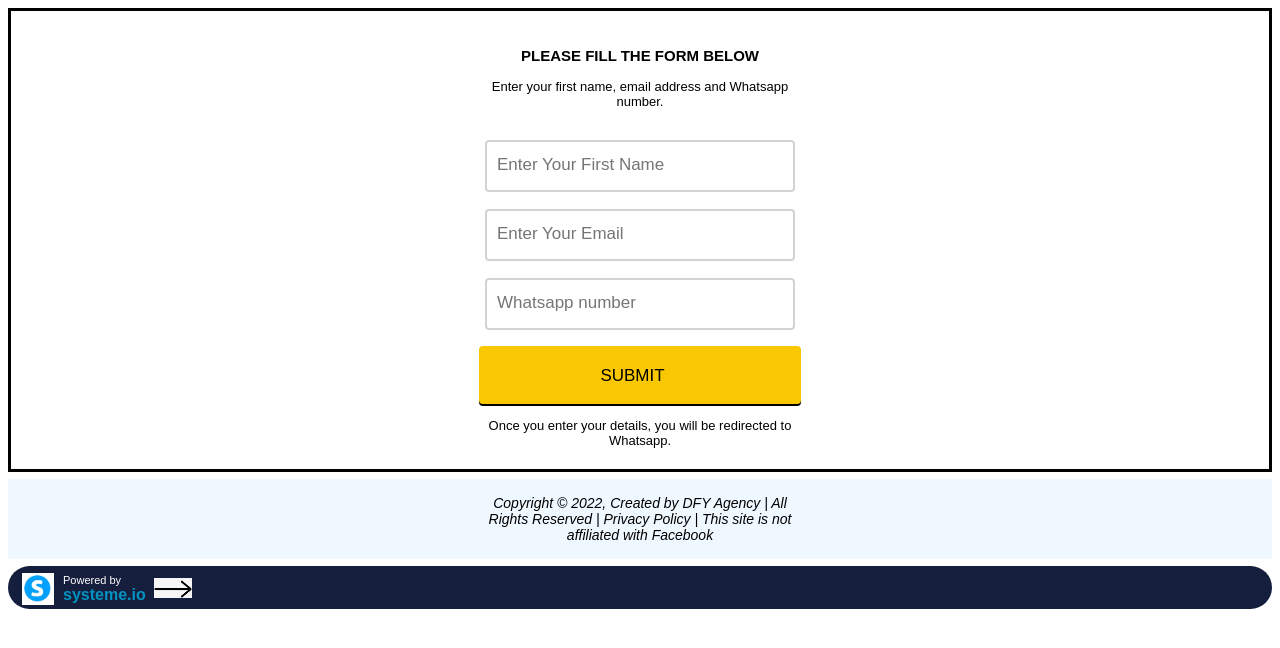
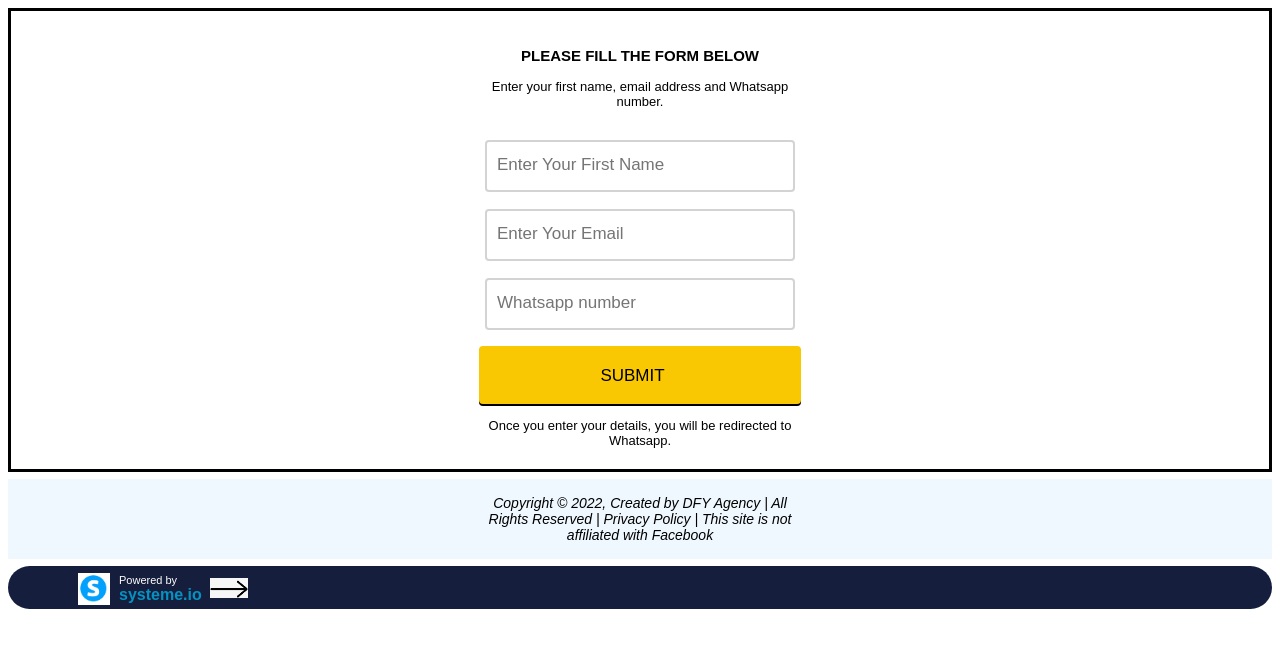
Before and after one commit to Alayonu/Systeme, a plain HTML site: page index.html in a window 1280 px wide. Drawn offline with Linux system fonts and the light colour scheme.

Commit message:
Update chendo.css

```diff
--- a/chendo.css
+++ b/chendo.css
@@ -67,7 +67,7 @@ address{
 	display: flex;
 	background-color: #151e3d;
 	border-radius: 40px;
-	padding-left: 14px;
+	padding-left: 70px;
 	padding-top: 2px;
 	padding-right: 20px;
 	padding-bottom: 1.5px;
```
